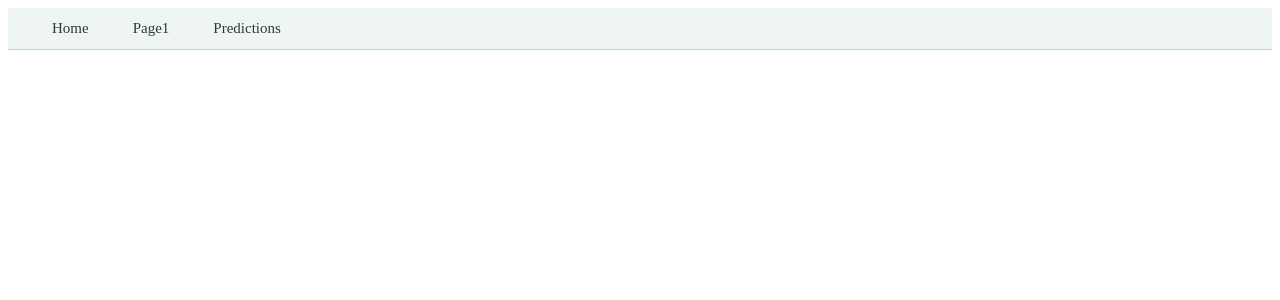
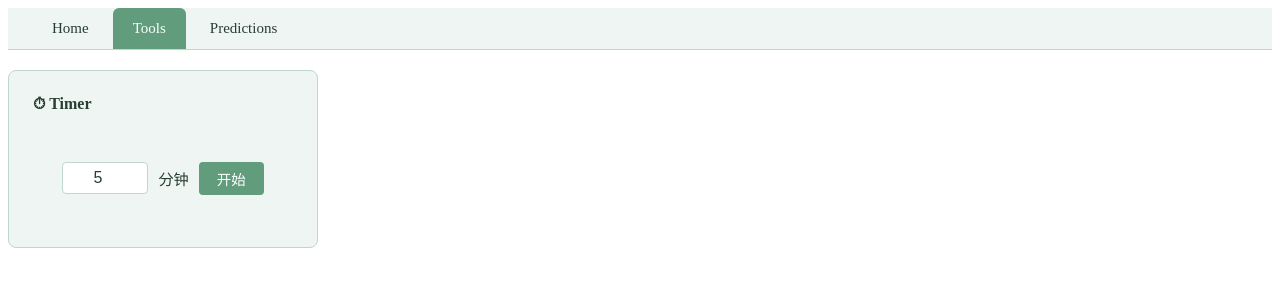
Before and after one commit to anaouse/info_aggregation, a React (Vite) app: page /tools in a window 1280 px wide. Shown: the top 300 px of the page. Built offline with nearby package versions, Linux system fonts and the light colour scheme.

Commit message:
add ToolsPage

```diff
--- a/src/App.tsx
+++ b/src/App.tsx
@@ -1,7 +1,7 @@
 import { BrowserRouter, Routes, Route } from "react-router-dom";
 import Header from "@/components/Header";
 import HomePage from "@/pages/HomePage";
-import Page1 from "@/pages/Page1";
+import ToolsPage from "@/pages/ToolsPage";
 import PredictionsPage from "@/pages/PredictionsPage";
 
 export default function App() {
@@ -11,7 +11,7 @@ export default function App() {
         <Header />
         <Routes>
           <Route path="/" element={<HomePage />} />
-          <Route path="/page1" element={<Page1 />} />
+          <Route path="/tools" element={<ToolsPage />} />
           <Route path="/predictions" element={<PredictionsPage />} />
         </Routes>
       </div>
--- a/src/components/Header.tsx
+++ b/src/components/Header.tsx
@@ -2,7 +2,7 @@ import { Link, useLocation } from "react-router-dom";
 
 const navItems = [
   { label: "Home", path: "/" },
-  { label: "Page1", path: "/page1" },
+  { label: "Tools", path: "/tools" },
   { label: "Predictions", path: "/predictions" },
 ];
 
--- /dev/null
+++ b/src/components/Timer.tsx
@@ -0,0 +1,187 @@
+import { useState, useEffect, useRef } from "react";
+
+type TimerStatus = "idle" | "running" | "paused" | "done";
+
+const STORAGE_KEY_STATUS = "timer_status";
+const STORAGE_KEY_REMAINING = "timer_remaining";
+const STORAGE_KEY_DEADLINE = "timer_deadline";
+
+function loadState(): { status: TimerStatus; remaining: number } {
+  const status = localStorage.getItem(STORAGE_KEY_STATUS) as TimerStatus | null;
+  if (!status || status === "idle") return { status: "idle", remaining: 0 };
+
+  const remaining = Number(localStorage.getItem(STORAGE_KEY_REMAINING) ?? 0);
+  const deadline = Number(localStorage.getItem(STORAGE_KEY_DEADLINE) ?? 0);
+
+  if (status === "running") {
+    // Recalculate remaining based on real elapsed time
+    const recalculated = Math.max(0, Math.round((deadline - Date.now()) / 1000));
+    if (recalculated <= 0) return { status: "done", remaining: 0 };
+    return { status: "running", remaining: recalculated };
+  }
+
+  return { status, remaining };
+}
+
+function saveState(status: TimerStatus, remaining: number, deadline: number) {
+  if (status === "idle") {
+    localStorage.removeItem(STORAGE_KEY_STATUS);
+    localStorage.removeItem(STORAGE_KEY_REMAINING);
+    localStorage.removeItem(STORAGE_KEY_DEADLINE);
+    return;
+  }
+  localStorage.setItem(STORAGE_KEY_STATUS, status);
+  localStorage.setItem(STORAGE_KEY_REMAINING, String(remaining));
+  localStorage.setItem(STORAGE_KEY_DEADLINE, String(deadline));
+}
+
+export default function Timer() {
+  const [minutes, setMinutes] = useState<number>(5);
+  const [remaining, setRemaining] = useState<number>(0);
+  const [status, setStatus] = useState<TimerStatus>("idle");
+  const intervalRef = useRef<ReturnType<typeof setInterval> | null>(null);
+  // Deadline stored in a ref so the interval can always read the latest value
+  const deadlineRef = useRef<number>(0);
+
+  // Request notification permission and restore state on mount
+  useEffect(() => {
+    if ("Notification" in window && Notification.permission === "default") {
+      Notification.requestPermission();
+    }
+
+    const saved = loadState();
+    if (saved.status !== "idle") {
+      setStatus(saved.status);
+      setRemaining(saved.remaining);
+      if (saved.status === "running") {
+        deadlineRef.current = Date.now() + saved.remaining * 1000;
+      }
+    }
+  }, []);
+
+  // Countdown tick
+  useEffect(() => {
+    if (status === "running") {
+      intervalRef.current = setInterval(() => {
+        const left = Math.max(0, Math.round((deadlineRef.current - Date.now()) / 1000));
+        if (left <= 0) {
+          clearInterval(intervalRef.current!);
+          setStatus("done");
+          setRemaining(0);
+          saveState("done", 0, 0);
+          sendNotification();
+        } else {
+          setRemaining(left);
+        }
+      }, 500); // 500ms poll for better accuracy
+    } else {
+      if (intervalRef.current) clearInterval(intervalRef.current);
+    }
+
+    return () => {
+      if (intervalRef.current) clearInterval(intervalRef.current);
+    };
+  }, [status]);
+
+  function sendNotification() {
+    if ("Notification" in window && Notification.permission === "granted") {
+      new Notification("时间到！", { body: "你设定的计时已完成" });
+    }
+  }
+
+  function handleStart() {
+    if (minutes <= 0) return;
+    const secs = minutes * 60;
+    const deadline = Date.now() + secs * 1000;
+    deadlineRef.current = deadline;
+    setRemaining(secs);
+    setStatus("running");
+    saveState("running", secs, deadline);
+  }
+
+  function handlePause() {
+    setStatus("paused");
+    saveState("paused", remaining, deadlineRef.current);
+  }
+
+  function handleResume() {
+    const deadline = Date.now() + remaining * 1000;
+    deadlineRef.current = deadline;
+    setStatus("running");
+    saveState("running", remaining, deadline);
+  }
+
+  function handleReset() {
+    setStatus("idle");
+    setRemaining(0);
+    saveState("idle", 0, 0);
+  }
+
+  // Format seconds to MM:SS
+  function formatTime(seconds: number): string {
+    const m = Math.floor(seconds / 60).toString().padStart(2, "0");
+    const s = (seconds % 60).toString().padStart(2, "0");
+    return `${m}:${s}`;
+  }
+
+  const isIdle = status === "idle";
+
+  return (
+    <div className="timer">
+      <h2 className="timer-title">⏱ Timer</h2>
+
+      {/* Fixed-height body — both rows always rendered, toggled via visibility */}
+      <div className="timer-body">
+
+        {/* Input row */}
+        <div className={`timer-input-row${isIdle ? "" : " timer-hidden"}`}>
+          <input
+            className="timer-input"
+            type="number"
+            min={1}
+            max={999}
+            value={minutes}
+            onChange={(e) => setMinutes(Number(e.target.value))}
+            tabIndex={isIdle ? 0 : -1}
+          />
+          <span className="timer-input-label">分钟</span>
+          <button
+            className="timer-btn-primary"
+            onClick={handleStart}
+            tabIndex={isIdle ? 0 : -1}
+          >
+            开始
+          </button>
+        </div>
+
+        {/* Countdown display */}
+        <div className={`timer-display${isIdle ? " timer-hidden" : ""}`}>
+          <span className={`timer-countdown${status === "done" ? " done" : ""}`}>
+            {status === "done" ? "完成！" : formatTime(remaining)}
+          </span>
+          <div className="timer-controls">
+            {/* Pause / Resume — same slot, swap visibility */}
+            <button
+              className={`timer-btn-secondary${status !== "running" ? " timer-hidden" : ""}`}
+              onClick={handlePause}
+              tabIndex={status === "running" ? 0 : -1}
+            >
+              暂停
+            </button>
+            <button
+              className={`timer-btn-primary${status !== "paused" ? " timer-hidden" : ""}`}
+              onClick={handleResume}
+              tabIndex={status === "paused" ? 0 : -1}
+            >
+              继续
+            </button>
+            <button className="timer-btn-ghost" onClick={handleReset}>
+              重置
+            </button>
+          </div>
+        </div>
+
+      </div>
+    </div>
+  );
+}
--- /dev/null
+++ b/src/css/timer.css
@@ -0,0 +1,144 @@
+.timer {
+  display: flex;
+  flex-direction: column;
+  align-items: flex-start;
+  gap: 20px;
+  padding: 24px;
+  border: 1px solid var(--color-primary-100);
+  border-radius: 8px;
+  background-color: var(--color-primary-50);
+  width: fit-content;
+}
+
+.timer-title {
+  margin: 0;
+  font-size: 1rem;
+  font-weight: 600;
+  color: var(--color-primary-800);
+}
+
+/* Fixed-height body — holds both input row and countdown */
+.timer-body {
+  position: relative;
+  width: 260px;
+  height: 90px;
+}
+
+/* Both children sit on top of each other, full size */
+.timer-input-row,
+.timer-display {
+  position: absolute;
+  top: 0;
+  left: 0;
+  width: 100%;
+  height: 100%;
+  display: flex;
+  flex-direction: column;
+  justify-content: center;
+  gap: 14px;
+  visibility: visible;
+  opacity: 1;
+  transition: opacity 0.15s ease;
+}
+
+.timer-input-row {
+  flex-direction: row;
+  align-items: center;
+  gap: 10px;
+}
+
+/* Hidden state — invisible but still occupies space */
+.timer-hidden {
+  visibility: hidden;
+  opacity: 0;
+  pointer-events: none;
+}
+
+/* Input */
+.timer-input {
+  width: 64px;
+  padding: 6px 10px;
+  font-size: 1rem;
+  border: 1px solid var(--color-primary-100);
+  border-radius: 4px;
+  background: #fff;
+  color: var(--color-primary-800);
+  text-align: center;
+  outline: none;
+}
+
+.timer-input:focus {
+  border-color: var(--color-primary-400);
+}
+
+.timer-input-label {
+  font-size: 0.95rem;
+  color: var(--color-primary-800);
+}
+
+/* Countdown */
+.timer-countdown {
+  font-size: 2.4rem;
+  font-weight: 700;
+  letter-spacing: 2px;
+  color: var(--color-primary-800);
+  font-variant-numeric: tabular-nums;
+  line-height: 1;
+}
+
+.timer-countdown.done {
+  color: var(--color-primary-400);
+}
+
+.timer-controls {
+  display: flex;
+  gap: 8px;
+  align-items: center;
+}
+
+/* Buttons */
+.timer-btn-primary {
+  padding: 6px 18px;
+  font-size: 0.9rem;
+  border: none;
+  border-radius: 4px;
+  cursor: pointer;
+  background-color: var(--color-primary-400);
+  color: #fff;
+}
+
+.timer-btn-primary:hover {
+  background-color: var(--color-primary-500);
+}
+
+.timer-btn-primary:active {
+  background-color: var(--color-primary-600);
+}
+
+.timer-btn-secondary {
+  padding: 6px 18px;
+  font-size: 0.9rem;
+  border: 1px solid var(--color-primary-400);
+  border-radius: 4px;
+  cursor: pointer;
+  background-color: #fff;
+  color: var(--color-primary-400);
+}
+
+.timer-btn-secondary:hover {
+  background-color: var(--color-primary-50);
+}
+
+.timer-btn-ghost {
+  padding: 6px 18px;
+  font-size: 0.9rem;
+  border: 1px solid var(--color-primary-100);
+  border-radius: 4px;
+  cursor: pointer;
+  background-color: transparent;
+  color: var(--color-primary-800);
+}
+
+.timer-btn-ghost:hover {
+  background-color: var(--color-primary-100);
+}
--- a/src/main.tsx
+++ b/src/main.tsx
@@ -9,5 +9,6 @@ import '@/css/root.css'
 import '@/css/add-prediction-bar.css'
 import '@/css/prediction-item.css'
 import '@/css/predictions-list.css'
+import '@/css/timer.css'
 
 createRoot(document.getElementById('root')!).render(<App />)
--- a/src/pages/Page1.tsx
+++ /dev/null
@@ -1,3 +0,0 @@
-export default function Page1() {
-  return <div>Page1 占位页面</div>;
-}
--- /dev/null
+++ b/src/pages/ToolsPage.tsx
@@ -0,0 +1,9 @@
+import Timer from "@/components/Timer";
+
+export default function ToolsPage() {
+  return (
+    <div className="tools-page">
+      <Timer />
+    </div>
+  );
+}
```
Also changed, not shown: 7 other files (tests, documents, lock files or other folders).
